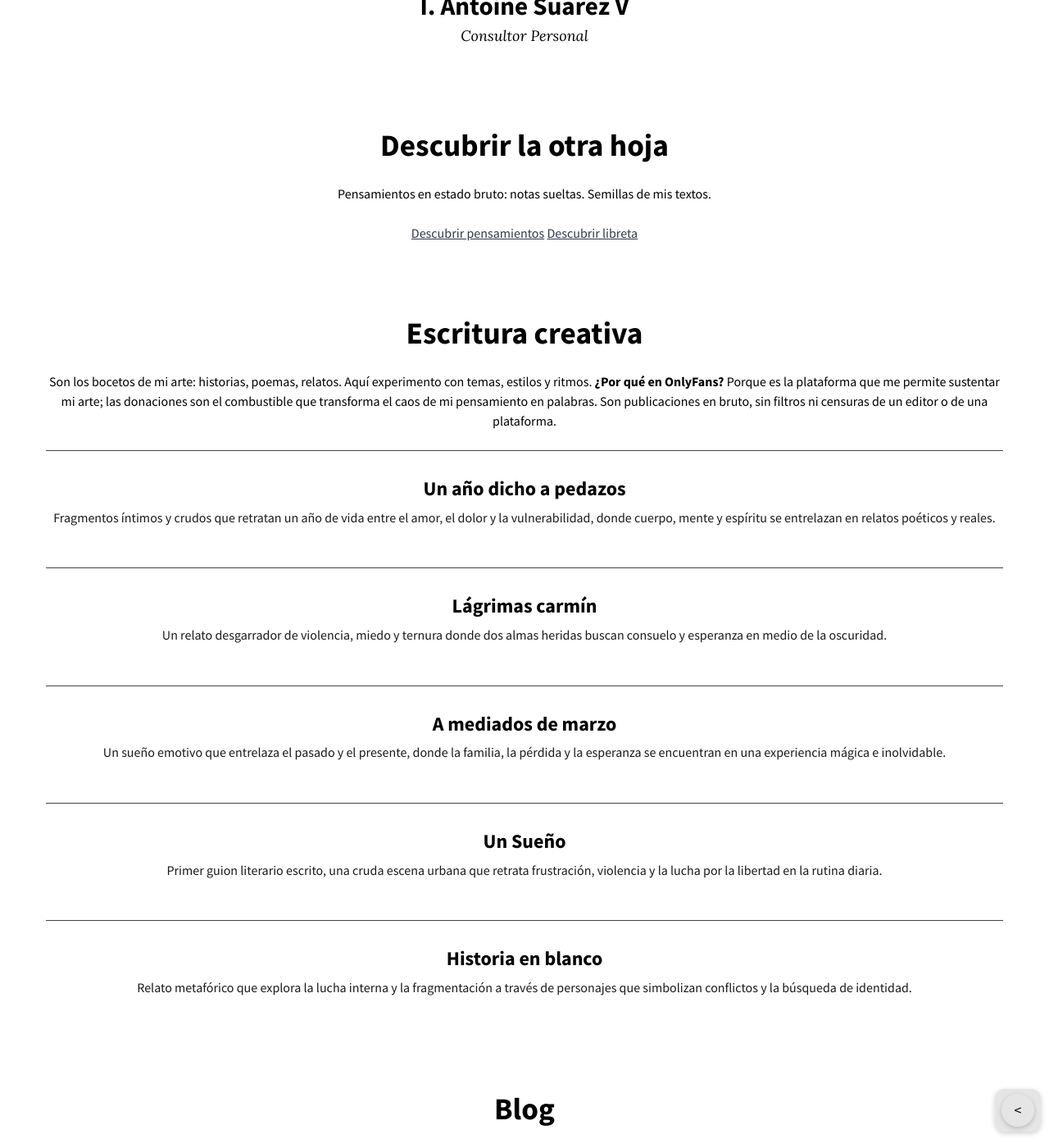
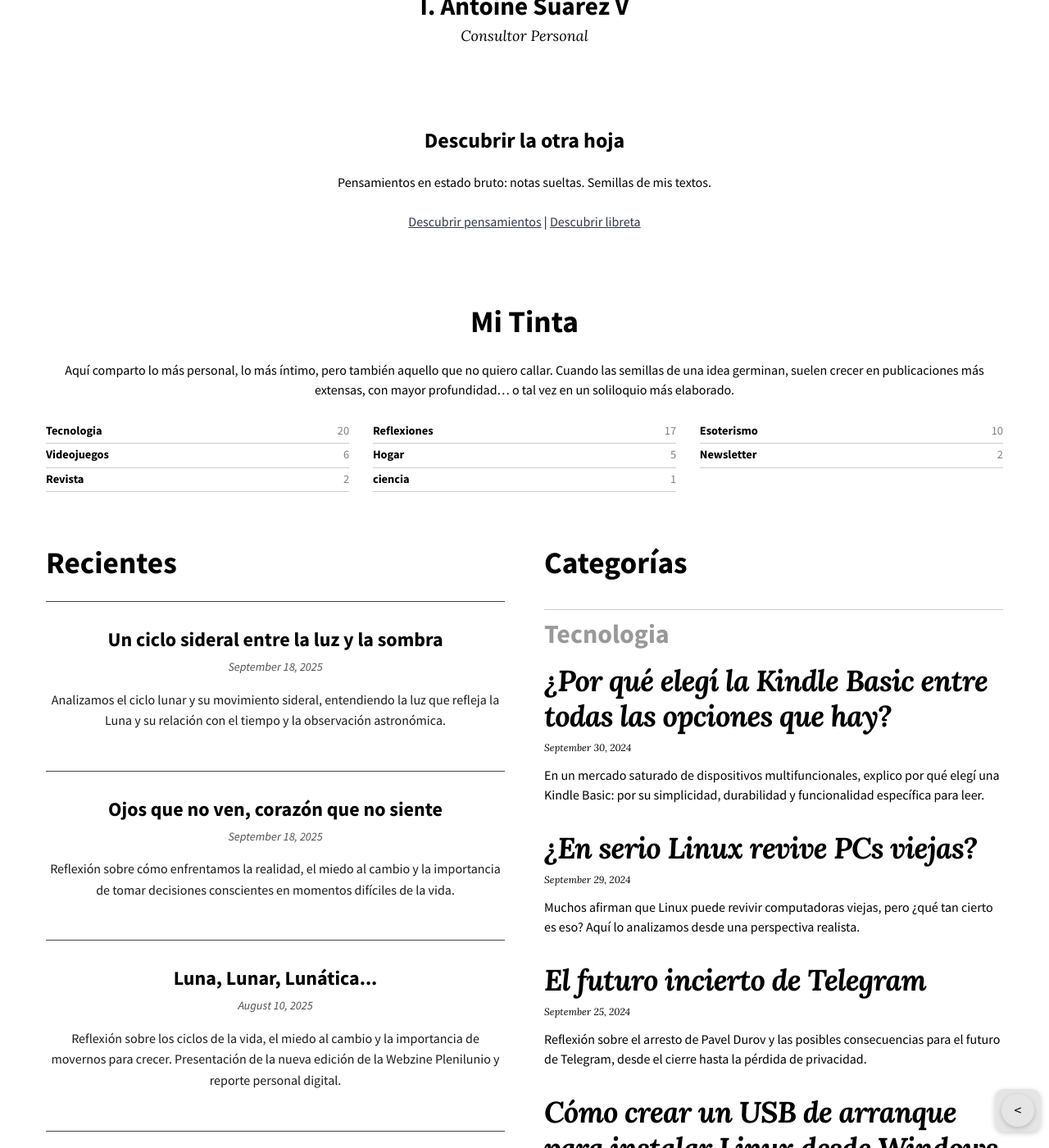
Before and after one commit to KajiiNarumi/iasuarezv, a Jekyll site: the page built from tinta.html, in a window 1280 px wide and 1400 px high, scrolled down 242 px. Shown: the whole window at 82% size. Built offline with Jekyll 4.4.1, drawn with Linux system fonts in a browser that asks for light colours; nearby versions of some CDN libraries.

Commit message:
Update headings and remove unused sections in tinta.html

```diff
--- a/tinta.html
+++ b/tinta.html
@@ -10,10 +10,10 @@ entries_layout: list
 
   <section class="text-center bloque">
     <div class="contenido-limitado">
-      <h1>Descubrir la otra hoja</h1>
+      <h3>Descubrir la otra hoja</h3>
       <p>Pensamientos en estado bruto: notas sueltas. Semillas de mis textos.</p>
       <p>
-        <a href="/pensamientos/" title="Descubrir pensamientos">Descubrir pensamientos</a>
+        <a href="/pensamientos/" title="Descubrir pensamientos">Descubrir pensamientos</a>  |
         <a href="/libreta/" title="Descubrir libreta">Descubrir libreta</a>
       </p>
     </div>
@@ -22,26 +22,7 @@ entries_layout: list
 
   <section class="text-center bloque">
     <div class="contenido-limitado">
-    <h1 class="text-center">Escritura creativa</h1>
-    <p class="descripcion">Son los bocetos de mi arte: historias, poemas, relatos. Aquí experimento con temas, estilos y ritmos. <b>¿Por qué en OnlyFans? </b>Porque es la plataforma que me permite sustentar mi arte; las donaciones son el combustible que transforma el caos de mi pensamiento en palabras.
-Son publicaciones en bruto, sin filtros ni censuras de un editor o de una plataforma.</p>
-    <div class="bitacora-listado">
-      {% for cuento in site.data.libreta.cuentos %}
-        <article class="entrada">
-          <h2 class="titulo">
-            <a href="{{ cuento.url }}" target="_blank" rel="noopener">{{ cuento.title }}</a>
-          </h2>
-          <p class="extracto">{{ cuento.desc }}</p>
-        </article>
-      {% endfor %}
-    </div>
-   </div>
-  </section>
-
-
-  <section class="text-center bloque">
-    <div class="contenido-limitado">
-    <h1 class="text-center">Blog</h1>
+    <h1 class="text-center">Mi Tinta</h1>
     <p class="descripcion">Aquí comparto lo más personal, lo más íntimo, pero también aquello que no quiero callar.
 Cuando las semillas de una idea germinan, suelen crecer en publicaciones más extensas, con mayor profundidad… o tal vez en un soliloquio más elaborado.</p>
 
```
